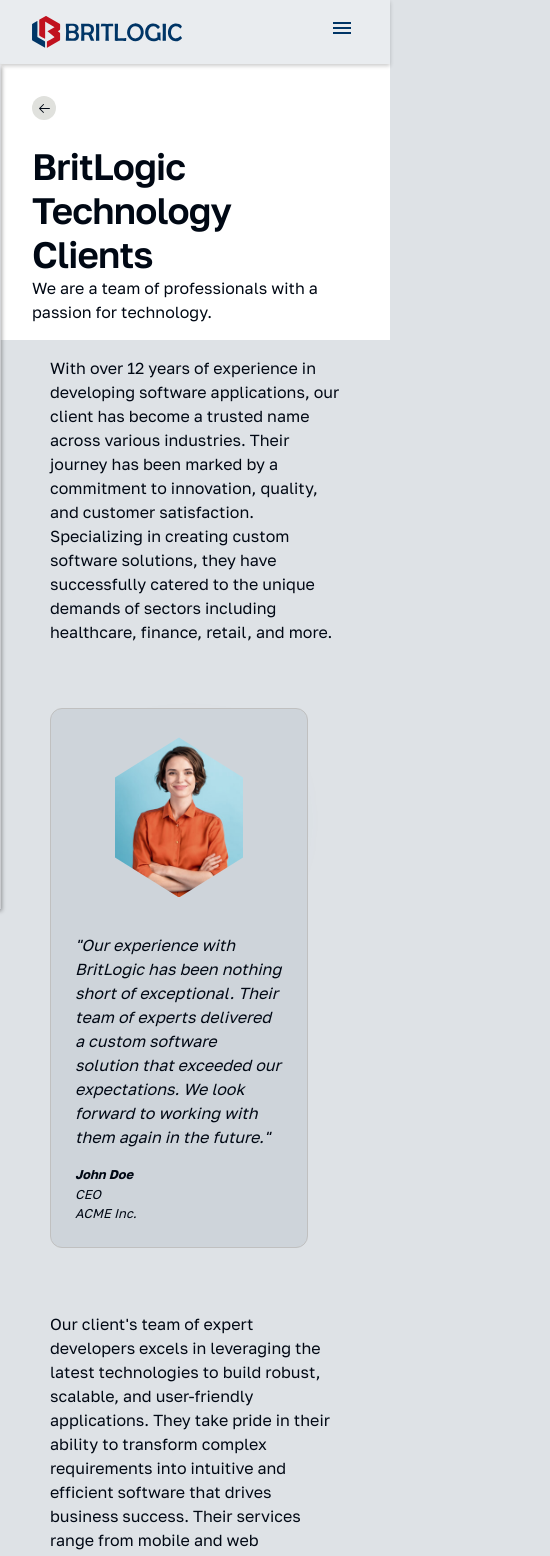
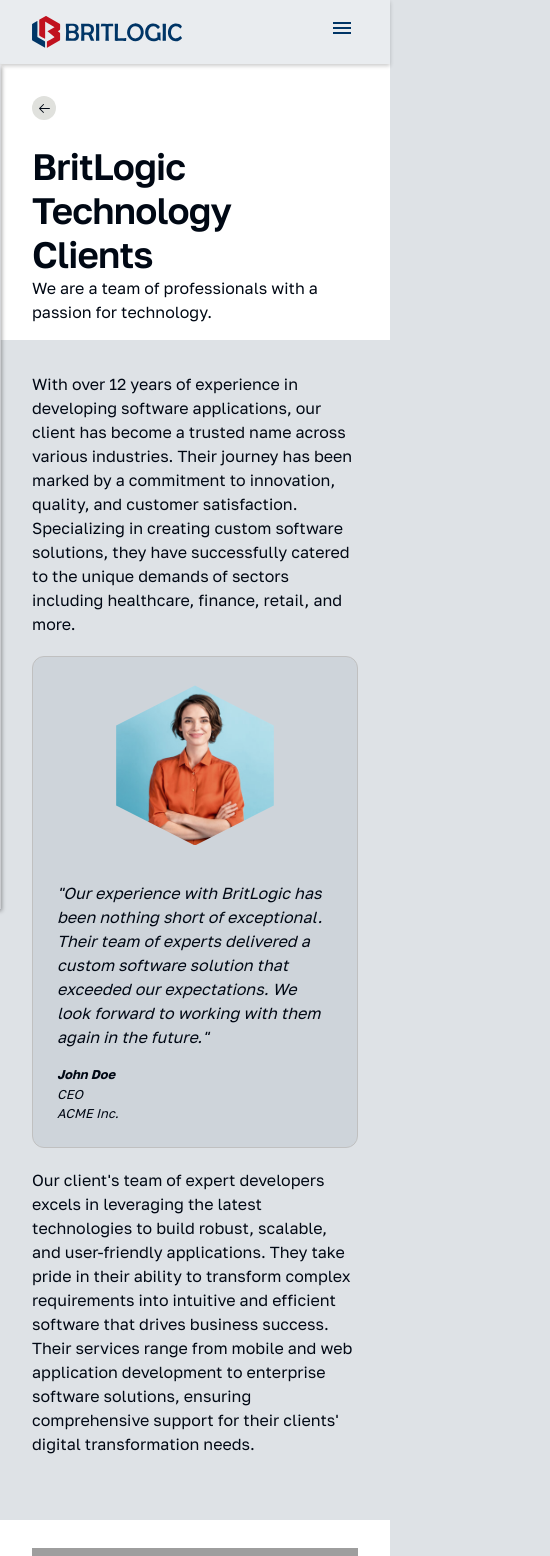
Before and after one commit to Britlogic-Tech/frontend, a Next.js app: page /clients in a window 390 px wide. Shown: the top 1556 px of the page, 550 px wide, since content can reach past the window. Built offline with nearby package versions, Linux system fonts and the light colour scheme; grey boxes are pictures that could not be loaded.

Commit message:
fix client page visuals add home to mobile menu

```diff
--- a/src/app/clients/page.tsx
+++ b/src/app/clients/page.tsx
@@ -36,21 +36,25 @@ export default function Page() {
 				}}
 				textSide="right"
 				title="Affordable & flexi plans for startups"
-				html={`Absolutely! When it comes to launching a startup, affordability and flexibility are paramount. Here are some key considerations for affordable and flexible plans:
-				<ul>
-					<li>Lean Operations</li>
-					<li>Bootstrapping</li>
-					<li>Flexible Work Arrangements</li>
-					<li>Subscription-Based Services</li>
-				</ul>`}
 				cta={{
 					text: "Let's Talk",
 					href: "/contact",
 				}}
-			/>
+			>
+				<div>
+					Absolutely! When it comes to launching a startup, affordability and flexibility are
+					paramount. Here are some key considerations for affordable and flexible plans:
+					<ul>
+						<li>Lean Operations</li>
+						<li>Bootstrapping</li>
+						<li>Flexible Work Arrangements</li>
+						<li>Subscription-Based Services</li>
+					</ul>
+				</div>
+			</ImageHero>
 			<Main>
 				<ContainerLongText>
-					<p>
+					<p className="pt-4">
 						At the heart of their approach is a dedication to understanding each client&apos;s
 						specific challenges and goals, enabling them to deliver tailored solutions that not only
 						meet but exceed expectations. Their proven track record of delivering projects on time
@@ -58,7 +62,7 @@ export default function Page() {
 						software development industry.
 					</p>
 					{testimonies && testimonies[1] && <TestimonialCard {...testimonies[1]} />}
-					<div className="w-[500px] h-[500px] m-auto">
+					<div className="w-full m-auto lg:max-w-[450px]">
 						<Image
 							src="/images/partners/partners.png"
 							alt="Our Partners"
--- a/src/components/ui/nav/Navigation.tsx
+++ b/src/components/ui/nav/Navigation.tsx
@@ -37,6 +37,11 @@ const Navigation = () => {
 			</div>
 			<div className={`narrow-nav-bar ${isOpen ? "active" : ""}`.trim()}>
 				<div className="navbar-items-wrapper-narrow">
+					<NavBarItem
+						onClick={handleCloseMenu}
+						label={"Home"}
+						href={"/"}
+					/>
 					{navigationData.map((navItem) => (
 						<NavBarItem
 							onClick={handleCloseMenu}
--- a/src/scss/cards.scss
+++ b/src/scss/cards.scss
@@ -2,7 +2,7 @@
 @use "templates";
 
 .testimonial-card {
-	container: tetimonialCard / inline-size;
+	container: testimonialCard / inline-size;
 	overflow: hidden;
 	position: relative;
 	margin-block: 3rem;
@@ -81,14 +81,14 @@
 			}
 		}
 	}
-	@container tetimonialCard (width <678px) {
+
+	@container testimonialCard (width <678px) {
 		.testimonial-card-layout {
 			grid-template-areas: "cardimage" "cardcontent";
 			grid-template-rows: 200px 1fr;
 			grid-template-columns: 1fr;
 			border: 1px solid silver;
 			border-radius: 12px;
-			margin-inline: -1rem;
 			padding: 0.5rem;
 			background-color: var(--gray-4);
 			gap: 0;
@@ -96,8 +96,15 @@
 				grid-area: cardcontent;
 				font-style: italic;
 				border: none;
+				padding-inline: 0 0.5rem 1rem 0;
 			}
 		}
+	}
+}
+@media screen and (max-width: 678px) {
+	.testimonial-card {
+		margin-block: 1.25rem;
+		padding: 0;
 	}
 }
 
--- a/src/scss/main.scss
+++ b/src/scss/main.scss
@@ -59,6 +59,11 @@ h4 {
 		background: none;
 		padding-inline: 18px;
 		padding-block-start: 0;
+	}
+	@media screen and (max-width: 768px) {
+		background: none;
+		padding-inline: 0;
+		padding-block: 1rem;
 	}
 }
 
```
